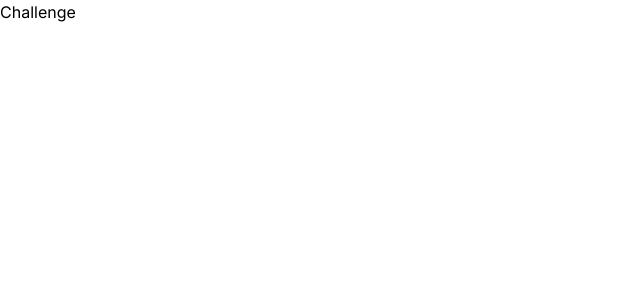
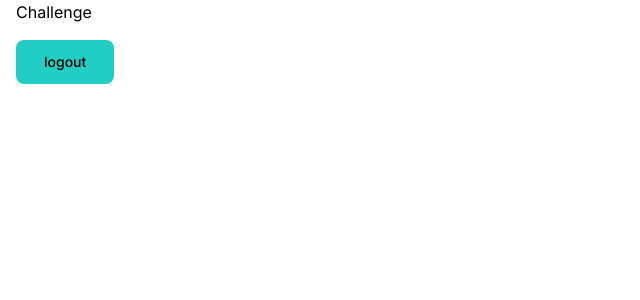
Before and after one commit to challenge-2-esgi/Challenge3, a Next.js app in the folder front/: page / in a window 1280 px wide. Shown: the top 300 px of the page, without its empty margins (0-640 px from the left). Built offline with nearby package versions, Linux system fonts and the light colour scheme; sample sign-in values are in the browser's storage.

Commit message:
(front) logout example

```diff
--- a/front/src/app/page.js
+++ b/front/src/app/page.js
@@ -1,3 +1,30 @@
+'use client'
+
+import Button from '@/components/Button'
+import useStore from '@/store'
+import { redirect } from 'next/navigation'
+
 export default function Home() {
-    return <h1>Challenge</h1>
+    const isAuthenticated = useStore((state) => state.isAuthenticated)
+    const logoutAction = useStore((state) => state.logout)
+
+    // TODO: add AccessGaurd
+    if (!isAuthenticated) {
+        redirect('login', 'replace')
+    }
+
+    return (
+        <>
+            <h1 className="ml-4">Challenge</h1>
+            <Button
+                className="ml-4 mt-4"
+                size="medium"
+                onClick={() => {
+                    logoutAction()
+                }}
+            >
+                logout
+            </Button>
+        </>
+    )
 }
```
